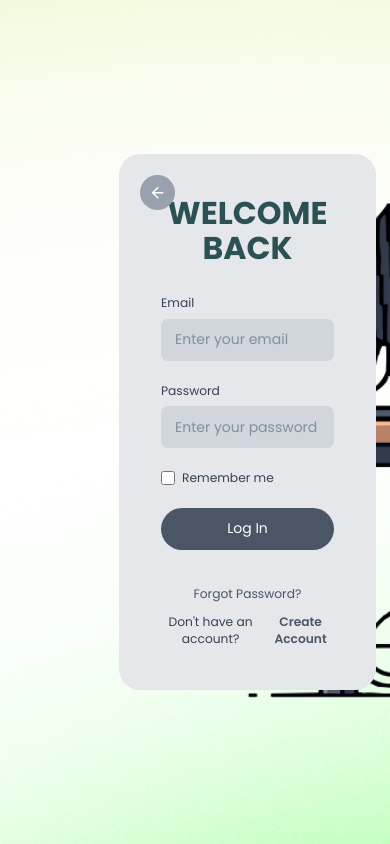
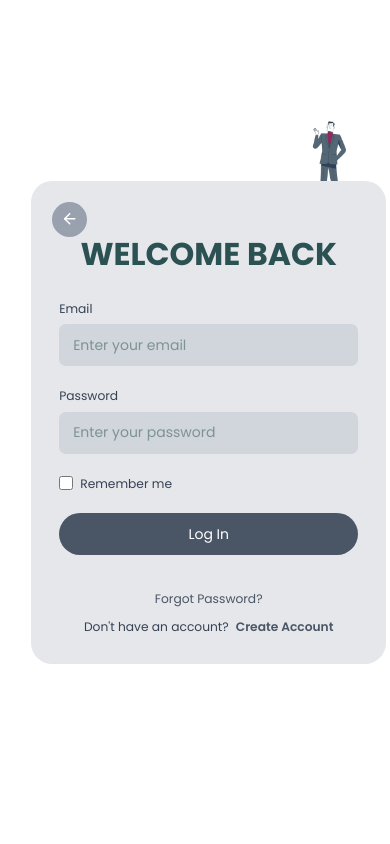
Before and after one commit to fhmarana/sort4u, a React (Vite) app in the folder frontend/: page /login in a window 390 px wide. Built offline with nearby package versions, Linux system fonts and the light colour scheme.

Commit message:
Fixed Login Page and the Responsiveness

```diff
--- a/frontend/src/feature/login.jsx
+++ b/frontend/src/feature/login.jsx
@@ -3,7 +3,8 @@ import { ArrowLeft, Image } from 'lucide-react';
 import { Link, useNavigate } from 'react-router-dom';
 import axios from 'axios';
 import LoginHello from "@/assets/LoginHello.png";
-
+import waving from "@/assets/waving.gif";
+import LoginGif from "@/assets/LoginGIF.gif";
 
 export default function LoginPage() {
   const navigate = useNavigate();
@@ -76,24 +77,34 @@ export default function LoginPage() {
   };
 
   return (
-    <div
-  className="min-h-screen flex items-center justify-center p-4"
-  style={{
-    backgroundImage: `url('${LoginHello}')`,
-    backgroundSize: 'cover',
-    backgroundPosition: 'center',
-    backgroundRepeat: 'no-repeat'
-  }}
->
-    <div className="w-full ml-30">
-        {/* Left Side - Form */}
-        <div className="max-w-xl bg-gray-200 rounded-3xl p-12 relative">
-          <button className="absolute top-6 left-6 w-10 h-10 bg-gray-400 rounded-full flex items-center justify-center hover:bg-gray-500 transition-colors">
+  <div className="min-h-screen flex items-center justify-start pl-[8%] lg:pl-[23%] px-0 lg:px-4 py-8">
+    <div className="relative flex items-center">
+
+      {/* GIF - outside the box, only on lg screens */}
+      <img
+        src={LoginGif}
+        alt="illustration"
+        className="absolute left-[calc(100%+2rem)] w-auto h-[870px] object-contain hidden lg:block mix-blend-multiply contrast-[1.2] brightness-[1]"
+      />
+
+      {/* Form Box */}
+      <div className="w-full lg:w-[520px] lg:max-w-none">
+        {/* Mobile GIF - top left corner, only on mobile */}
+          <div className="absolute -top-25 -right-1 lg:hidden z-0">
+           <img
+            src={waving}
+            alt="illustration"
+            className="w-36 h-36 object-contain"
+            />
+          </div>
+        <div className="bg-gray-200 rounded-3xl p-8 lg:p-12 relative z-10">
+
+          <button onClick={() => navigate('/')} className="absolute top-6 left-6 w-10 h-10 bg-gray-400 rounded-full flex items-center justify-center hover:bg-gray-500 transition-colors">
             <ArrowLeft className="w-5 h-5 text-white" />
           </button>
 
-          <div className="max-w-md mx-auto">
-            <h1 className="text-4xl font-bold text-center mb-8">WELCOME BACK</h1>
+          <div className="mx-auto">
+            <h1 className="text-4xl font-bold text-center mb-8 pt-8 lg:pt-0">WELCOME BACK</h1>
 
               {apiError && (
                 <div className="mb-4 p-3 bg-red-100 border border-red-400 text-red-700 rounded-lg text-sm text-center">
@@ -191,5 +202,6 @@ export default function LoginPage() {
           </div>
         </div>
       </div>
+    </div>
   );
 }
```
Also changed, not shown: frontend/src/assets/LoginGif.gif (added), frontend/src/assets/waving.gif (added). Lines whose indentation alone changed are shown as unchanged.
